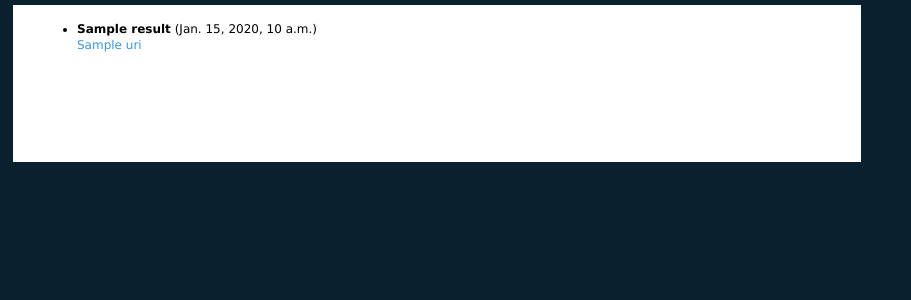
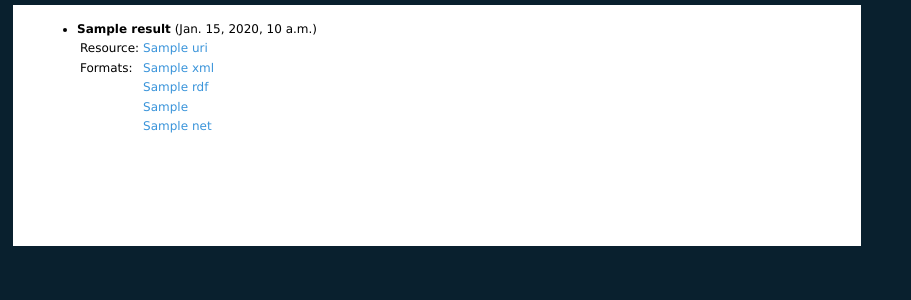
Before and after one commit to CENMetaLex/metalex-web-converter, a Django app: template src/metalex_web_converter/templates/results.html in a window 1280 px wide. Shown: the part 59-359 px from the top of the page, without its empty margins (0-911 px from the left). Run offline with Django 3.2, Linux system fonts and the light colour scheme; the template is opened without the code that fills it: most values are stand-ins (such as "Sample title", 1, 10 or a date in 2020).

Commit message:
Added all formats

```diff
--- a/src/metalex_web_converter/templates/results.html
+++ b/src/metalex_web_converter/templates/results.html
@@ -3,7 +3,14 @@
 <ul>
 {% for result in results %}
 <li><strong>{{ result.title }}</strong> ({{ result.date }})<br/>
-<a href="{{ result.uri }}">{{ result.uri }}</a></li>
+<table>
+<tr><td>Resource:</td><td><a href="{{ result.uri }}">{{ result.uri }}</a></td></tr>
+<tr><td rowspan="4" valign="top">Formats:</td><td><a href="{{ result.xml }}">{{ result.xml }}</a></td></tr>
+<tr><td><a href="{{ result.rdf }}">{{ result.rdf }}</a></td></tr>
+<tr><td><a href="{{ result.n3 }}">{{ result.n3 }}</a></td></tr>
+<tr><td><a href="{{ result.net }}">{{ result.net }}</a></td></tr>
+</table>
+</li>
 {% endfor %}
 </ul>
 
```
Also changed, not shown: src/metalex_web_converter/views.py (+8 -1 lines).
